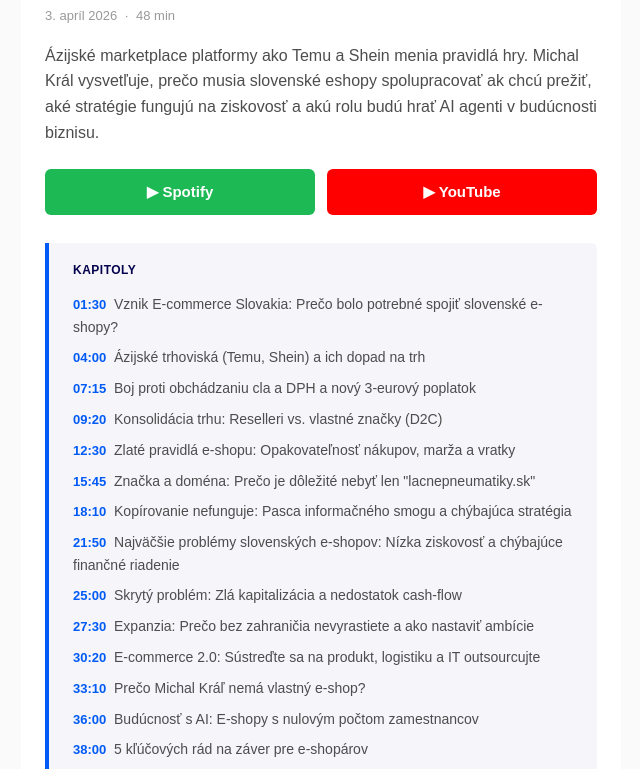
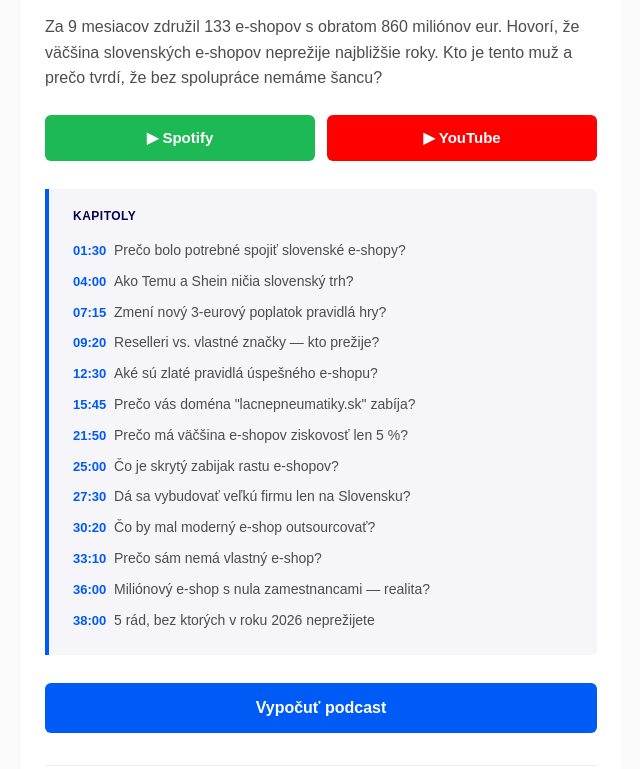
Before and after one commit to DXFNT/podcast-newsletter, a plain HTML site: page index.html in a window 1280 px wide. Shown: the part 806-1575 px from the top of the page, without its empty margins (319-959 px from the left). Drawn offline with Linux system fonts and the light colour scheme.

Commit message:
Engaging copy: mystery intro, chapters as questions, teasing preheader

```diff
--- a/index.html
+++ b/index.html
@@ -4,7 +4,7 @@
   <meta charset="utf-8">
   <meta name="viewport" content="width=device-width, initial-scale=1.0">
   <meta http-equiv="X-UA-Compatible" content="IE=edge">
-  <title>Michal Král - Prečo sa slovenské eshopy musia spojiť — Dexfinity Podcast E34</title>
+  <title>Rozhovor s &quot;bárdom&quot; slovenského e-commerce — Dexfinity Podcast E34</title>
   <!--[if mso]>
   <style type="text/css">
     body, table, td, p, a, span { font-family: Arial, 'Helvetica Neue', Helvetica, sans-serif !important; }
@@ -36,7 +36,7 @@
 
         <!-- PREHEADER (hidden) -->
         <div style="display: none; max-height: 0; overflow: hidden; mso-hide: all;">
-          Michal Král o ázijskej konkurencii, prežití eshopov a AI agentoch v biznise. Nová epizóda podcastu E34.&#847;&zwnj;&nbsp;&#847;&zwnj;&nbsp;&#847;&zwnj;&nbsp;&#847;&zwnj;&nbsp;&#847;&zwnj;&nbsp;
+          133 e-shopov. 860 miliónov eur. Jeden muž. Prežijú slovenské e-shopy inváziu z Ázie?&#847;&zwnj;&nbsp;&#847;&zwnj;&nbsp;&#847;&zwnj;&nbsp;&#847;&zwnj;&nbsp;&#847;&zwnj;&nbsp;
         </div>
 
         <!-- CONTAINER -->
@@ -88,7 +88,7 @@
           <tr>
             <td class="mob-pad" style="padding: 14px 24px 6px 24px;">
               <h1 style="font-family: Arial, 'Helvetica Neue', Helvetica, sans-serif; font-size: 22px; font-weight: 700; color: #202020; margin: 0; line-height: 1.3; mso-line-height-rule: exactly;">
-                Michal Král: Prečo sa slovenské eshopy musia spojiť
+                Rozhovor s &quot;bárdom&quot; slovenského e-commerce
               </h1>
             </td>
           </tr>
@@ -104,7 +104,7 @@
           <tr>
             <td class="mob-pad" style="padding: 18px 24px 24px 24px;">
               <p style="font-family: Arial, 'Helvetica Neue', Helvetica, sans-serif; font-size: 16px; color: #4D4D4D; margin: 0; line-height: 1.6; mso-line-height-rule: exactly;">
-                Ázijské marketplace platformy ako Temu a Shein menia pravidlá hry. Michal Král vysvetľuje, prečo musia slovenské eshopy spolupracovať ak chcú prežiť, aké stratégie fungujú na ziskovosť a akú rolu budú hrať AI agenti v budúcnosti biznisu.
+                Za 9 mesiacov združil 133 e-shopov s obratom 860 miliónov eur. Hovorí, že väčšina slovenských e-shopov neprežije najbližšie roky. Kto je tento muž a prečo tvrdí, že bez spolupráce nemáme šancu?
               </p>
             </td>
           </tr>
@@ -153,21 +153,19 @@
                       Kapitoly
                     </p>
                     <table role="presentation" cellpadding="0" cellspacing="0" width="100%">
-                      <tr><td style="padding: 4px 0;"><a href="https://www.youtube.com/watch?v=82b4gYUTUd0&t=90s" target="_blank" style="font-family: Arial, sans-serif; font-size: 14px; color: #4D4D4D; text-decoration: none; line-height: 1.6;"><span style="color: #005AF5; font-weight: 700; font-size: 13px;">01:30</span>&nbsp;&nbsp;Vznik E-commerce Slovakia: Prečo bolo potrebné spojiť slovenské e-shopy?</a></td></tr>
-                      <tr><td style="padding: 4px 0;"><a href="https://www.youtube.com/watch?v=82b4gYUTUd0&t=240s" target="_blank" style="font-family: Arial, sans-serif; font-size: 14px; color: #4D4D4D; text-decoration: none; line-height: 1.6;"><span style="color: #005AF5; font-weight: 700; font-size: 13px;">04:00</span>&nbsp;&nbsp;Ázijské trhoviská (Temu, Shein) a ich dopad na trh</a></td></tr>
-                      <tr><td style="padding: 4px 0;"><a href="https://www.youtube.com/watch?v=82b4gYUTUd0&t=435s" target="_blank" style="font-family: Arial, sans-serif; font-size: 14px; color: #4D4D4D; text-decoration: none; line-height: 1.6;"><span style="color: #005AF5; font-weight: 700; font-size: 13px;">07:15</span>&nbsp;&nbsp;Boj proti obchádzaniu cla a DPH a nový 3-eurový poplatok</a></td></tr>
-                      <tr><td style="padding: 4px 0;"><a href="https://www.youtube.com/watch?v=82b4gYUTUd0&t=560s" target="_blank" style="font-family: Arial, sans-serif; font-size: 14px; color: #4D4D4D; text-decoration: none; line-height: 1.6;"><span style="color: #005AF5; font-weight: 700; font-size: 13px;">09:20</span>&nbsp;&nbsp;Konsolidácia trhu: Reselleri vs. vlastné značky (D2C)</a></td></tr>
-                      <tr><td style="padding: 4px 0;"><a href="https://www.youtube.com/watch?v=82b4gYUTUd0&t=750s" target="_blank" style="font-family: Arial, sans-serif; font-size: 14px; color: #4D4D4D; text-decoration: none; line-height: 1.6;"><span style="color: #005AF5; font-weight: 700; font-size: 13px;">12:30</span>&nbsp;&nbsp;Zlaté pravidlá e-shopu: Opakovateľnosť nákupov, marža a vratky</a></td></tr>
-                      <tr><td style="padding: 4px 0;"><a href="https://www.youtube.com/watch?v=82b4gYUTUd0&t=945s" target="_blank" style="font-family: Arial, sans-serif; font-size: 14px; color: #4D4D4D; text-decoration: none; line-height: 1.6;"><span style="color: #005AF5; font-weight: 700; font-size: 13px;">15:45</span>&nbsp;&nbsp;Značka a doména: Prečo je dôležité nebyť len &quot;lacnepneumatiky.sk&quot;</a></td></tr>
-                      <tr><td style="padding: 4px 0;"><a href="https://www.youtube.com/watch?v=82b4gYUTUd0&t=1090s" target="_blank" style="font-family: Arial, sans-serif; font-size: 14px; color: #4D4D4D; text-decoration: none; line-height: 1.6;"><span style="color: #005AF5; font-weight: 700; font-size: 13px;">18:10</span>&nbsp;&nbsp;Kopírovanie nefunguje: Pasca informačného smogu a chýbajúca stratégia</a></td></tr>
-                      <tr><td style="padding: 4px 0;"><a href="https://www.youtube.com/watch?v=82b4gYUTUd0&t=1310s" target="_blank" style="font-family: Arial, sans-serif; font-size: 14px; color: #4D4D4D; text-decoration: none; line-height: 1.6;"><span style="color: #005AF5; font-weight: 700; font-size: 13px;">21:50</span>&nbsp;&nbsp;Najväčšie problémy slovenských e-shopov: Nízka ziskovosť a chýbajúce finančné riadenie</a></td></tr>
-                      <tr><td style="padding: 4px 0;"><a href="https://www.youtube.com/watch?v=82b4gYUTUd0&t=1500s" target="_blank" style="font-family: Arial, sans-serif; font-size: 14px; color: #4D4D4D; text-decoration: none; line-height: 1.6;"><span style="color: #005AF5; font-weight: 700; font-size: 13px;">25:00</span>&nbsp;&nbsp;Skrytý problém: Zlá kapitalizácia a nedostatok cash-flow</a></td></tr>
-                      <tr><td style="padding: 4px 0;"><a href="https://www.youtube.com/watch?v=82b4gYUTUd0&t=1650s" target="_blank" style="font-family: Arial, sans-serif; font-size: 14px; color: #4D4D4D; text-decoration: none; line-height: 1.6;"><span style="color: #005AF5; font-weight: 700; font-size: 13px;">27:30</span>&nbsp;&nbsp;Expanzia: Prečo bez zahraničia nevyrastiete a ako nastaviť ambície</a></td></tr>
-                      <tr><td style="padding: 4px 0;"><a href="https://www.youtube.com/watch?v=82b4gYUTUd0&t=1820s" target="_blank" style="font-family: Arial, sans-serif; font-size: 14px; color: #4D4D4D; text-decoration: none; line-height: 1.6;"><span style="color: #005AF5; font-weight: 700; font-size: 13px;">30:20</span>&nbsp;&nbsp;E-commerce 2.0: Sústreďte sa na produkt, logistiku a IT outsourcujte</a></td></tr>
-                      <tr><td style="padding: 4px 0;"><a href="https://www.youtube.com/watch?v=82b4gYUTUd0&t=1990s" target="_blank" style="font-family: Arial, sans-serif; font-size: 14px; color: #4D4D4D; text-decoration: none; line-height: 1.6;"><span style="color: #005AF5; font-weight: 700; font-size: 13px;">33:10</span>&nbsp;&nbsp;Prečo Michal Kráľ nemá vlastný e-shop?</a></td></tr>
-                      <tr><td style="padding: 4px 0;"><a href="https://www.youtube.com/watch?v=82b4gYUTUd0&t=2160s" target="_blank" style="font-family: Arial, sans-serif; font-size: 14px; color: #4D4D4D; text-decoration: none; line-height: 1.6;"><span style="color: #005AF5; font-weight: 700; font-size: 13px;">36:00</span>&nbsp;&nbsp;Budúcnosť s AI: E-shopy s nulovým počtom zamestnancov</a></td></tr>
-                      <tr><td style="padding: 4px 0;"><a href="https://www.youtube.com/watch?v=82b4gYUTUd0&t=2280s" target="_blank" style="font-family: Arial, sans-serif; font-size: 14px; color: #4D4D4D; text-decoration: none; line-height: 1.6;"><span style="color: #005AF5; font-weight: 700; font-size: 13px;">38:00</span>&nbsp;&nbsp;5 kľúčových rád na záver pre e-shopárov</a></td></tr>
-                      <tr><td style="padding: 4px 0;"><a href="https://www.youtube.com/watch?v=82b4gYUTUd0&t=2430s" target="_blank" style="font-family: Arial, sans-serif; font-size: 14px; color: #4D4D4D; text-decoration: none; line-height: 1.6;"><span style="color: #005AF5; font-weight: 700; font-size: 13px;">40:30</span>&nbsp;&nbsp;Rozlúčka a pozvánka do komunity E-commerce Slovakia</a></td></tr>
+                      <tr><td style="padding: 4px 0;"><a href="https://www.youtube.com/watch?v=82b4gYUTUd0&t=90s" target="_blank" style="font-family: Arial, sans-serif; font-size: 14px; color: #4D4D4D; text-decoration: none; line-height: 1.6;"><span style="color: #005AF5; font-weight: 700; font-size: 13px;">01:30</span>&nbsp;&nbsp;Prečo bolo potrebné spojiť slovenské e-shopy?</a></td></tr>
+                      <tr><td style="padding: 4px 0;"><a href="https://www.youtube.com/watch?v=82b4gYUTUd0&t=240s" target="_blank" style="font-family: Arial, sans-serif; font-size: 14px; color: #4D4D4D; text-decoration: none; line-height: 1.6;"><span style="color: #005AF5; font-weight: 700; font-size: 13px;">04:00</span>&nbsp;&nbsp;Ako Temu a Shein ničia slovenský trh?</a></td></tr>
+                      <tr><td style="padding: 4px 0;"><a href="https://www.youtube.com/watch?v=82b4gYUTUd0&t=435s" target="_blank" style="font-family: Arial, sans-serif; font-size: 14px; color: #4D4D4D; text-decoration: none; line-height: 1.6;"><span style="color: #005AF5; font-weight: 700; font-size: 13px;">07:15</span>&nbsp;&nbsp;Zmení nový 3-eurový poplatok pravidlá hry?</a></td></tr>
+                      <tr><td style="padding: 4px 0;"><a href="https://www.youtube.com/watch?v=82b4gYUTUd0&t=560s" target="_blank" style="font-family: Arial, sans-serif; font-size: 14px; color: #4D4D4D; text-decoration: none; line-height: 1.6;"><span style="color: #005AF5; font-weight: 700; font-size: 13px;">09:20</span>&nbsp;&nbsp;Reselleri vs. vlastné značky — kto prežije?</a></td></tr>
+                      <tr><td style="padding: 4px 0;"><a href="https://www.youtube.com/watch?v=82b4gYUTUd0&t=750s" target="_blank" style="font-family: Arial, sans-serif; font-size: 14px; color: #4D4D4D; text-decoration: none; line-height: 1.6;"><span style="color: #005AF5; font-weight: 700; font-size: 13px;">12:30</span>&nbsp;&nbsp;Aké sú zlaté pravidlá úspešného e-shopu?</a></td></tr>
+                      <tr><td style="padding: 4px 0;"><a href="https://www.youtube.com/watch?v=82b4gYUTUd0&t=945s" target="_blank" style="font-family: Arial, sans-serif; font-size: 14px; color: #4D4D4D; text-decoration: none; line-height: 1.6;"><span style="color: #005AF5; font-weight: 700; font-size: 13px;">15:45</span>&nbsp;&nbsp;Prečo vás doména &quot;lacnepneumatiky.sk&quot; zabíja?</a></td></tr>
+                      <tr><td style="padding: 4px 0;"><a href="https://www.youtube.com/watch?v=82b4gYUTUd0&t=1310s" target="_blank" style="font-family: Arial, sans-serif; font-size: 14px; color: #4D4D4D; text-decoration: none; line-height: 1.6;"><span style="color: #005AF5; font-weight: 700; font-size: 13px;">21:50</span>&nbsp;&nbsp;Prečo má väčšina e-shopov ziskovosť len 5 %?</a></td></tr>
+                      <tr><td style="padding: 4px 0;"><a href="https://www.youtube.com/watch?v=82b4gYUTUd0&t=1500s" target="_blank" style="font-family: Arial, sans-serif; font-size: 14px; color: #4D4D4D; text-decoration: none; line-height: 1.6;"><span style="color: #005AF5; font-weight: 700; font-size: 13px;">25:00</span>&nbsp;&nbsp;Čo je skrytý zabijak rastu e-shopov?</a></td></tr>
+                      <tr><td style="padding: 4px 0;"><a href="https://www.youtube.com/watch?v=82b4gYUTUd0&t=1650s" target="_blank" style="font-family: Arial, sans-serif; font-size: 14px; color: #4D4D4D; text-decoration: none; line-height: 1.6;"><span style="color: #005AF5; font-weight: 700; font-size: 13px;">27:30</span>&nbsp;&nbsp;Dá sa vybudovať veľkú firmu len na Slovensku?</a></td></tr>
+                      <tr><td style="padding: 4px 0;"><a href="https://www.youtube.com/watch?v=82b4gYUTUd0&t=1820s" target="_blank" style="font-family: Arial, sans-serif; font-size: 14px; color: #4D4D4D; text-decoration: none; line-height: 1.6;"><span style="color: #005AF5; font-weight: 700; font-size: 13px;">30:20</span>&nbsp;&nbsp;Čo by mal moderný e-shop outsourcovať?</a></td></tr>
+                      <tr><td style="padding: 4px 0;"><a href="https://www.youtube.com/watch?v=82b4gYUTUd0&t=1990s" target="_blank" style="font-family: Arial, sans-serif; font-size: 14px; color: #4D4D4D; text-decoration: none; line-height: 1.6;"><span style="color: #005AF5; font-weight: 700; font-size: 13px;">33:10</span>&nbsp;&nbsp;Prečo sám nemá vlastný e-shop?</a></td></tr>
+                      <tr><td style="padding: 4px 0;"><a href="https://www.youtube.com/watch?v=82b4gYUTUd0&t=2160s" target="_blank" style="font-family: Arial, sans-serif; font-size: 14px; color: #4D4D4D; text-decoration: none; line-height: 1.6;"><span style="color: #005AF5; font-weight: 700; font-size: 13px;">36:00</span>&nbsp;&nbsp;Miliónový e-shop s nula zamestnancami — realita?</a></td></tr>
+                      <tr><td style="padding: 4px 0;"><a href="https://www.youtube.com/watch?v=82b4gYUTUd0&t=2280s" target="_blank" style="font-family: Arial, sans-serif; font-size: 14px; color: #4D4D4D; text-decoration: none; line-height: 1.6;"><span style="color: #005AF5; font-weight: 700; font-size: 13px;">38:00</span>&nbsp;&nbsp;5 rád, bez ktorých v roku 2026 neprežijete</a></td></tr>
                     </table>
                   </td>
                 </tr>
```
